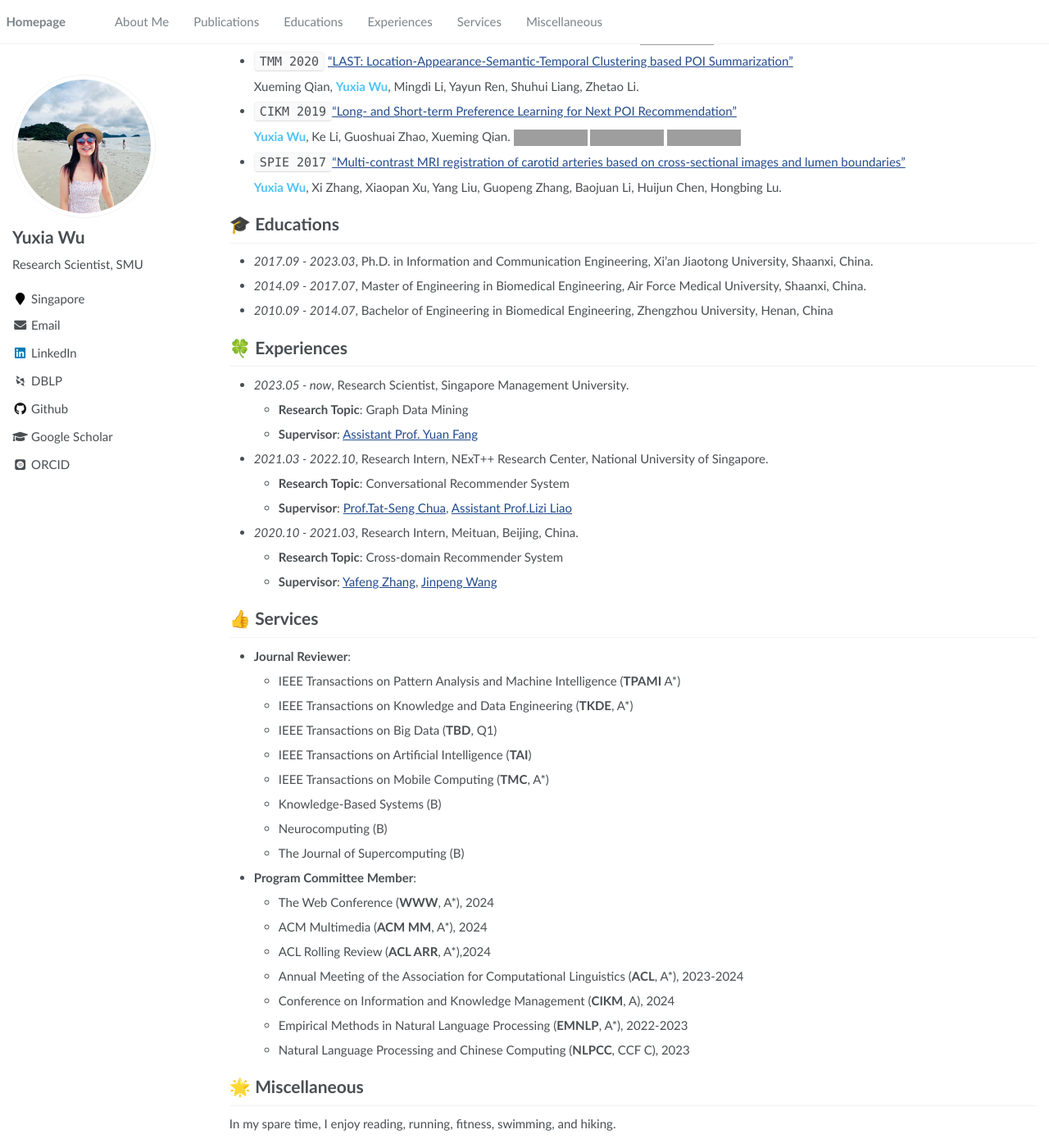
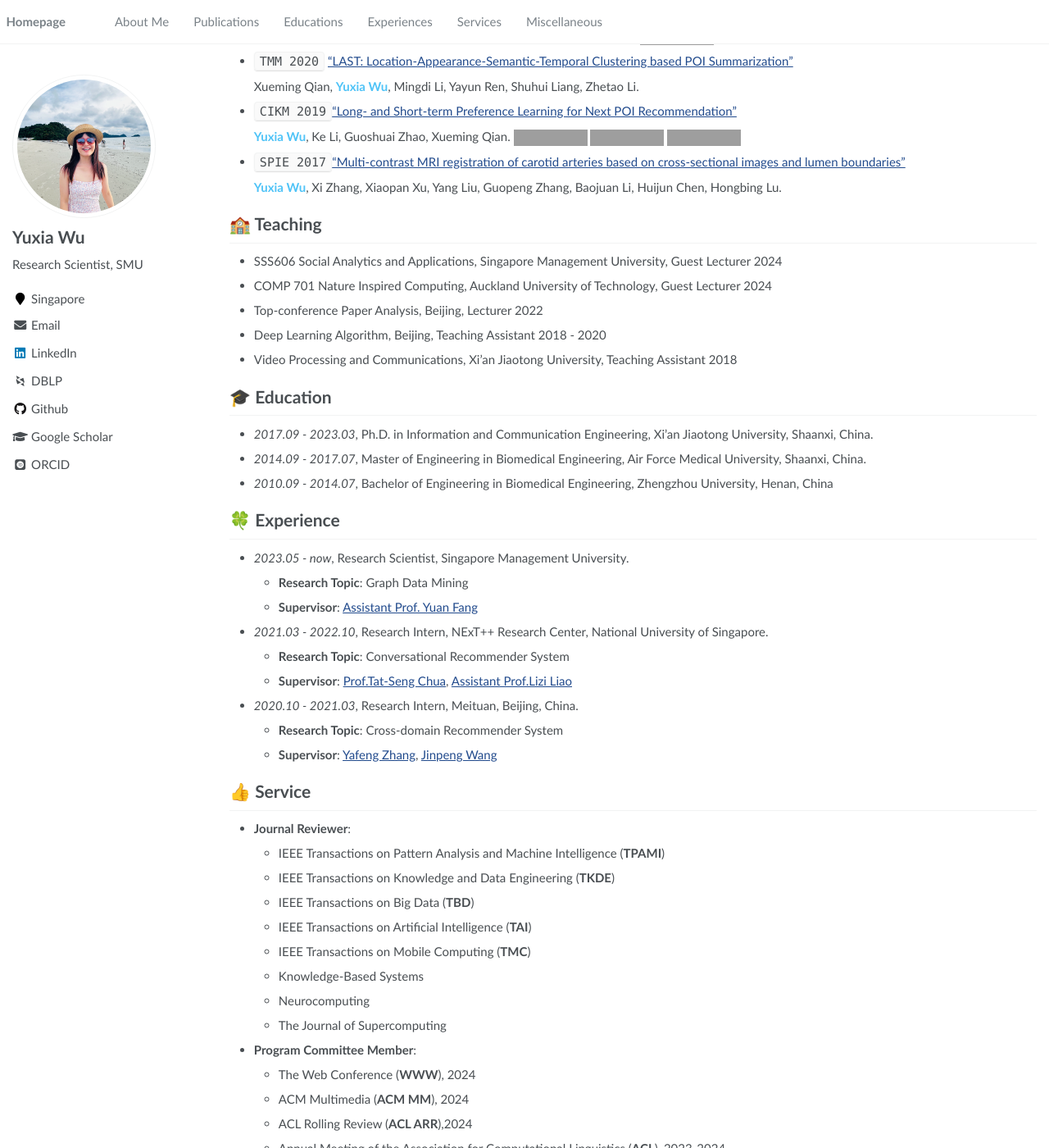
Before and after one commit to YuxiaWu/YuxiaWu.github.io, a Jekyll site: the page built from _pages/about.md, in a window 1280 px wide and 1400 px high, scrolled down 1781 px. Shown: the whole window at 82% size. Built offline with Jekyll 4.4.1, drawn with Linux system fonts in a browser that asks for light colours; some web fonts are replaced; some of the changed text lies outside the part shown; grey boxes are pictures that could not be loaded.

Commit message:
Update about.md

```diff
--- a/_pages/about.md
+++ b/_pages/about.md
@@ -144,12 +144,19 @@ I am interested in conducting interdisciplinary research and open to collaborati
 
   <span style="color:#4FC3F7">**Yuxia Wu**</span>, Xi Zhang, Xiaopan Xu, Yang Liu, Guopeng Zhang, Baojuan Li, Huijun Chen, Hongbing Lu.
 
-# 🎓 Educations
+# 🏫 Teaching
+- SSS606 Social Analytics and Applications, Singapore Management University, Guest Lecturer 2024
+- COMP 701 Nature Inspired Computing, Auckland University of Technology, Guest Lecturer 2024
+- Top-conference Paper Analysis, Beijing, Lecturer 2022
+- Deep Learning Algorithm, Beijing, Teaching Assistant 2018 - 2020
+- Video Processing and Communications, Xi'an Jiaotong University, Teaching Assistant 2018
+
+# 🎓 Education
 - *2017.09 - 2023.03*,	Ph.D. in Information and Communication Engineering, Xi'an Jiaotong University, Shaanxi, China.
 - *2014.09 - 2017.07*,	Master of Engineering in Biomedical Engineering, Air Force Medical University, Shaanxi, China.
 - *2010.09 - 2014.07*,	Bachelor of Engineering in Biomedical Engineering, Zhengzhou University, Henan, China
 
-# 🍀 Experiences
+# 🍀 Experience
 - *2023.05 - now*, Research Scientist, Singapore Management University.
   - **Research Topic**: Graph Data Mining
   - **Supervisor**: [Assistant Prof. Yuan Fang](https://www.yfang.site/home)
@@ -162,26 +169,26 @@ I am interested in conducting interdisciplinary research and open to collaborati
   - **Research Topic**: Cross-domain Recommender System
   - **Supervisor**: [Yafeng Zhang](https://scholar.google.com/citations?user=bMQ6vNwAAAAJ&hl=en), [Jinpeng Wang](https://joopoo.github.io/)
 
-# 👍 Services
+# 👍 Service
 
 - **Journal Reviewer**:
-  - IEEE Transactions on Pattern Analysis and Machine Intelligence (**TPAMI** A*)
-  - IEEE Transactions on Knowledge and Data Engineering (**TKDE**, A*)
-  - IEEE Transactions on Big Data (**TBD**, Q1)
+  - IEEE Transactions on Pattern Analysis and Machine Intelligence (**TPAMI**)
+  - IEEE Transactions on Knowledge and Data Engineering (**TKDE**)
+  - IEEE Transactions on Big Data (**TBD**)
   - IEEE Transactions on Artificial Intelligence (**TAI**)
-  - IEEE Transactions on Mobile Computing (**TMC**, A*)
-  - Knowledge-Based Systems (B)
-  - Neurocomputing (B)
-  - The Journal of Supercomputing (B)
+  - IEEE Transactions on Mobile Computing (**TMC**)
+  - Knowledge-Based Systems
+  - Neurocomputing
+  - The Journal of Supercomputing
 
 - **Program Committee Member**:
-  - The Web Conference (**WWW**, A*), 2024
-  - ACM Multimedia (**ACM MM**, A*), 2024
-  - ACL Rolling Review (**ACL ARR**, A*),2024
-  - Annual Meeting of the Association for Computational Linguistics (**ACL**, A*), 2023-2024
-  - Conference on Information and Knowledge Management (**CIKM**, A), 2024
-  - Empirical Methods in Natural Language Processing (**EMNLP**, A*), 2022-2023
-  - Natural Language Processing and Chinese Computing (**NLPCC**, CCF C), 2023
+  - The Web Conference (**WWW**), 2024
+  - ACM Multimedia (**ACM MM**), 2024
+  - ACL Rolling Review (**ACL ARR**),2024
+  - Annual Meeting of the Association for Computational Linguistics (**ACL**), 2023-2024
+  - Conference on Information and Knowledge Management (**CIKM**), 2024
+  - Empirical Methods in Natural Language Processing (**EMNLP**), 2022-2023
+  - Natural Language Processing and Chinese Computing (**NLPCC**), 2023
 
 # 🌟 Miscellaneous
 
```
Also changed, not shown: other parts of _pages/about.md (+1 -1 lines).
